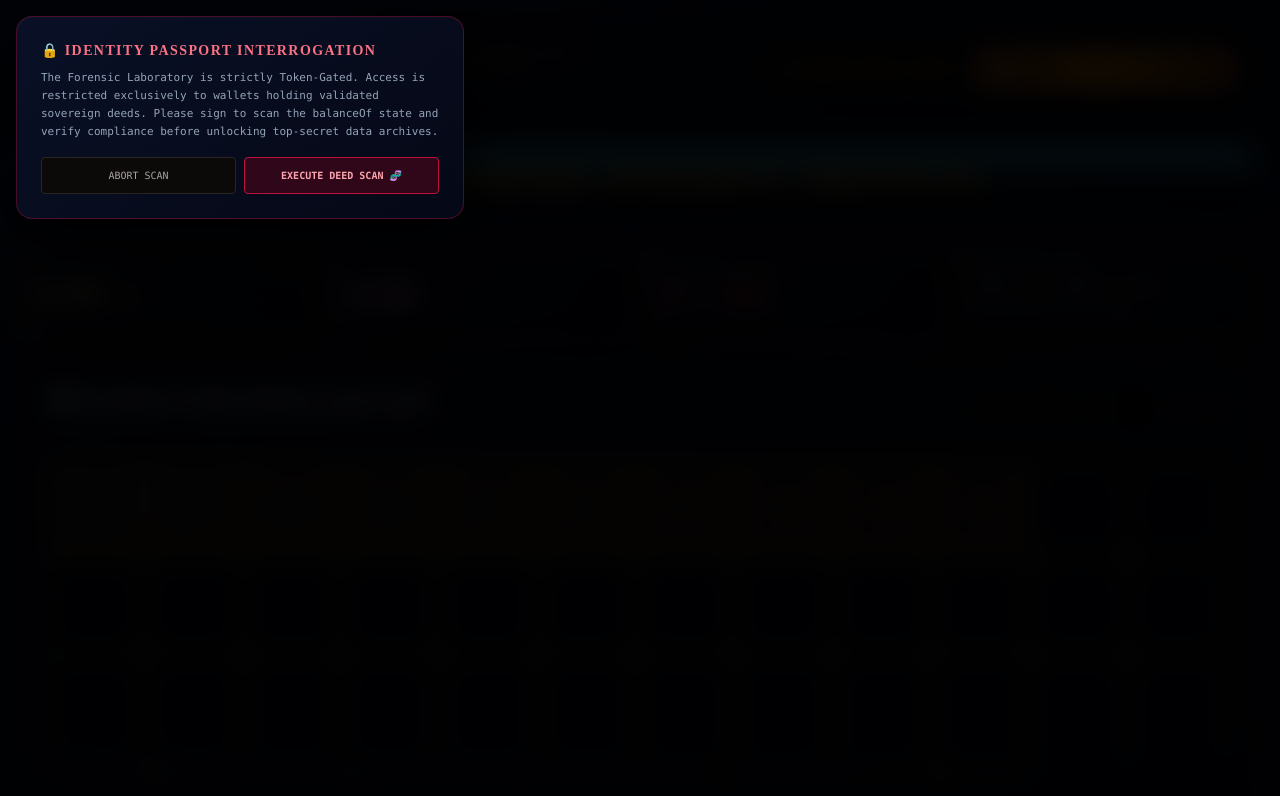
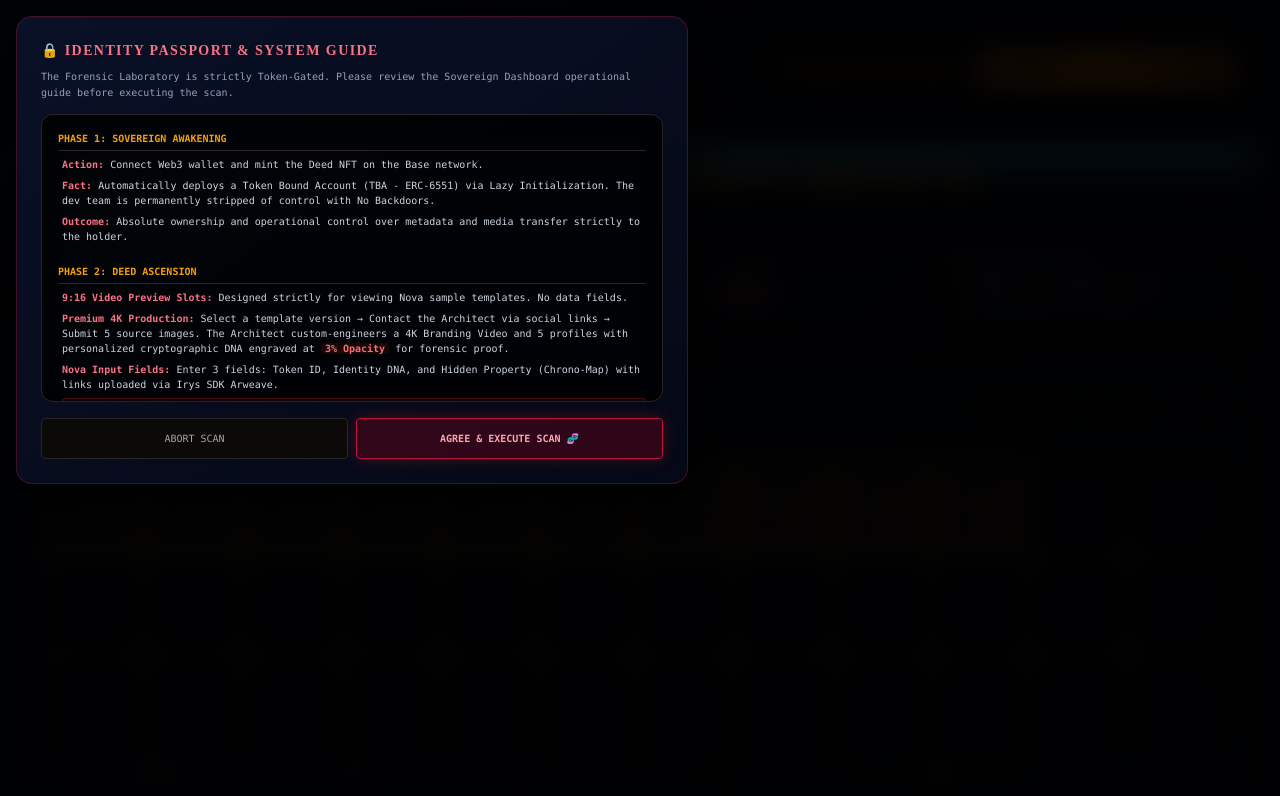
Before and after one commit to sovereignsaksit-pixel/THE-IMPERIAL-SOVEREIGN-DEED-, a plain HTML site: page index.html in a window 1280 px wide. Both pictures are taken after a click on the element "UNCOMPROMISED INTEGRITY PROTOCOL". Shown: the top 796 px of the page. Drawn offline with nearby package versions, Linux system fonts and the light colour scheme.

Commit message:
Add files via upload

```diff
--- a/index.html
+++ b/index.html
@@ -220,19 +220,68 @@
         </div>
     </div>
 
-    <div id="identityAuthModal" class="fixed inset-0 bg-black/90 backdrop-blur-md z-[80] hidden items-center justify-center p-4">
-        <div class="chiaroscuro-bg p-6 rounded-2xl border border-rose-900/50 max-w-md w-full">
-            <h3 class="text-sm font-black font-cinzel text-rose-400 mb-2 uppercase tracking-widest">🔒 IDENTITY PASSPORT INTERROGATION</h3>
-            <p class="text-[11px] font-mono text-slate-400 leading-relaxed mb-4">
-                The Forensic Laboratory is strictly Token-Gated. Access is restricted exclusively to wallets holding validated sovereign deeds. Please sign to scan the balanceOf state and verify compliance before unlocking top-secret data archives.
+        <div id="identityAuthModal" class="fixed inset-0 bg-black/90 backdrop-blur-md z-[80] hidden items-center justify-center p-4">
+        <div class="chiaroscuro-bg p-6 rounded-2xl border border-rose-900/50 max-w-2xl w-full max-h-[90vh] flex flex-col">
+            <h3 class="text-sm font-black font-cinzel text-rose-400 mb-2 uppercase tracking-widest flex-shrink-0">🔒 IDENTITY PASSPORT & SYSTEM GUIDE</h3>
+
+            <p class="text-[10px] font-mono text-slate-400 leading-relaxed mb-3 flex-shrink-0">
+                The Forensic Laboratory is strictly Token-Gated. Please review the Sovereign Dashboard operational guide before executing the scan.
             </p>
-            <div class="flex gap-2">
-                <button onclick="closeIdentityAuthModal()" class="w-1/2 bg-stone-950 text-stone-400 font-mono text-[10px] py-2.5 rounded uppercase border border-stone-800 cursor-pointer">ABORT SCAN</button>
-                <button onclick="executeGatewayUnlock(event)" class="w-1/2 bg-rose-950/60 text-rose-300 border border-rose-700 font-mono font-bold text-[10px] py-2.5 rounded uppercase hover:bg-rose-900 cursor-pointer">EXECUTE DEED SCAN 🧬</button>
+
+            <div class="bg-black/80 border border-stone-800 rounded-xl p-4 mb-4 overflow-y-auto scroll-dark text-[10px] font-mono text-slate-300 space-y-5 flex-grow shadow-[inset_0_0_20px_rgba(0,0,0,0.9)] h-72">
+
+                <div>
+                    <h4 class="text-amber-500 font-black uppercase mb-1.5 border-b border-stone-800 pb-1">Phase 1: Sovereign Awakening</h4>
+                    <ul class="space-y-1.5 list-none pl-1">
+                        <li><span class="text-rose-400 font-bold">Action:</span> Connect Web3 wallet and mint the Deed NFT on the Base network.</li>
+                        <li><span class="text-rose-400 font-bold">Fact:</span> Automatically deploys a Token Bound Account (TBA - ERC-6551) via Lazy Initialization. The dev team is permanently stripped of control with No Backdoors.</li>
+                        <li><span class="text-rose-400 font-bold">Outcome:</span> Absolute ownership and operational control over metadata and media transfer strictly to the holder.</li>
+                    </ul>
+                </div>
+
+                <div>
+                    <h4 class="text-amber-500 font-black uppercase mb-1.5 border-b border-stone-800 pb-1">Phase 2: Deed Ascension</h4>
+                    <ul class="space-y-1.5 list-none pl-1">
+                        <li><span class="text-rose-400 font-bold">9:16 Video Preview Slots:</span> Designed strictly for viewing Nova sample templates. No data fields.</li>
+                        <li><span class="text-rose-400 font-bold">Premium 4K Production:</span> Select a template version → Contact the Architect via social links → Submit 5 source images. The Architect custom-engineers a 4K Branding Video and 5 profiles with personalized cryptographic DNA engraved at <span class="text-red-400 font-bold bg-red-950/40 px-1 rounded">3% Opacity</span> for forensic proof.</li>
+                        <li><span class="text-rose-400 font-bold">Nova Input Fields:</span> Enter 3 fields: Token ID, Identity DNA, and Hidden Property (Chrono-Map) with links uploaded via Irys SDK Arweave.</li>
+                        <li class="mt-2 text-[9px] text-red-400 border border-red-900/50 bg-red-950/20 p-2 rounded uppercase font-bold">
+                            CRITICAL WARNING: identityDNA and hiddenProperty are permanently Immutable (cannot be changed). Media URIs (front, back, video) can be updated for free (gas only) post-Nova.
+                        </li>
+                    </ul>
+                </div>
+
+                <div>
+                    <h4 class="text-amber-500 font-black uppercase mb-1.5 border-b border-stone-800 pb-1">Phase 3: Forensic DNA Lab</h4>
+                    <ul class="space-y-1.5 list-none pl-1">
+                        <li><span class="text-rose-400 font-bold">Action:</span> Access via the hidden trigger under the "Uncompromised Integrity Protocol" section.</li>
+                        <li><span class="text-rose-400 font-bold">Fact:</span> On-chain verification restricts access exclusively to the verified Deed holder.</li>
+                        <li><span class="text-rose-400 font-bold">Outcome:</span> Instantly cross-checks personal DNA footprints to deliver court-admissible evidence in identity theft and deepfake litigation within 1 week.</li>
+                    </ul>
+                </div>
+
+                <div>
+                    <h4 class="text-amber-500 font-black uppercase mb-1.5 border-b border-stone-800 pb-1">Phase 4: Governance Panel</h4>
+                    <ul class="space-y-1.5 list-none pl-1">
+                        <li><span class="text-rose-400 font-bold">Council Panel:</span> Dashboard UI displays ONLY the "Digital live vote tally" tracking towards the 199/333 Absolute Quorum. Opening a vote (Create Proposal) must be executed by a Council Member via BaseScan directly. (Deeds #1-10 have Council rights + dividends; #50 and #100 have Council rights but zero dividends).</li>
+                        <li><span class="text-rose-400 font-bold">Secondary Royalties:</span> Automated 7-unit mathematical split: Imperial Reserve (Treasury) 3/7 (~42.8%) / Architect 2/7 (~28.5%) / Council Fund 2/7 (~28.5%).</li>
+                    </ul>
+                </div>
+
+                <div>
+                    <h4 class="text-amber-500 font-black uppercase mb-1.5 border-b border-stone-800 pb-1">Phase 5: Treasury Liquidation</h4>
+                    <ul class="space-y-1.5 list-none pl-1">
+                        <li><span class="text-rose-400 font-bold">Sovereign Support (85% Remedy):</span> During a catastrophic market collapse (Black Swan), holders can trigger the "Sovereign Support" command to burn the NFT. The contract programmatically liquidates and transfers 85% of the average reserve pool directly back to the holder's wallet (15% retained for stability: 12% Reserve / 3% Council).</li>
+                        <li><span class="text-rose-400 font-bold">The Re-Mint Loop:</span> Burned tokens map to address(0). The Architect can inject new Metadata into the vacant Token ID and execute a Re-mint to resell at premium pricing. Split: 60% Imperial Reserve / 30% Council Pool / 10% Architect.</li>
+                    </ul>
+                </div>
+            </div>
+            <div class="flex gap-2 flex-shrink-0">
+                <button onclick="closeIdentityAuthModal()" class="w-1/2 bg-stone-950 text-stone-400 font-mono text-[10px] py-3 rounded uppercase border border-stone-800 cursor-pointer hover:bg-stone-900 transition-colors">ABORT SCAN</button>
+                <button onclick="executeGatewayUnlock(event)" class="w-1/2 bg-rose-950/60 text-rose-300 border border-rose-700 font-mono font-bold text-[10px] py-3 rounded uppercase hover:bg-rose-900 cursor-pointer transition-colors shadow-[0_0_15px_rgba(153,27,27,0.4)]">AGREE & EXECUTE SCAN 🧬</button>
             </div>
         </div>
     </div>
-
     <div id="novaWarnModal" class="fixed inset-0 bg-black/90 backdrop-blur-md z-[80] hidden items-center justify-center p-4">
         <div class="chiaroscuro-bg p-6 rounded-2xl border border-red-900/60 max-w-lg w-full shadow-[0_0_50px_rgba(153,27,27,0.4)]">
             <h3 class="text-sm font-black font-cinzel text-red-500 mb-3 border-b border-stone-900 pb-2 uppercase tracking-wider">
```
